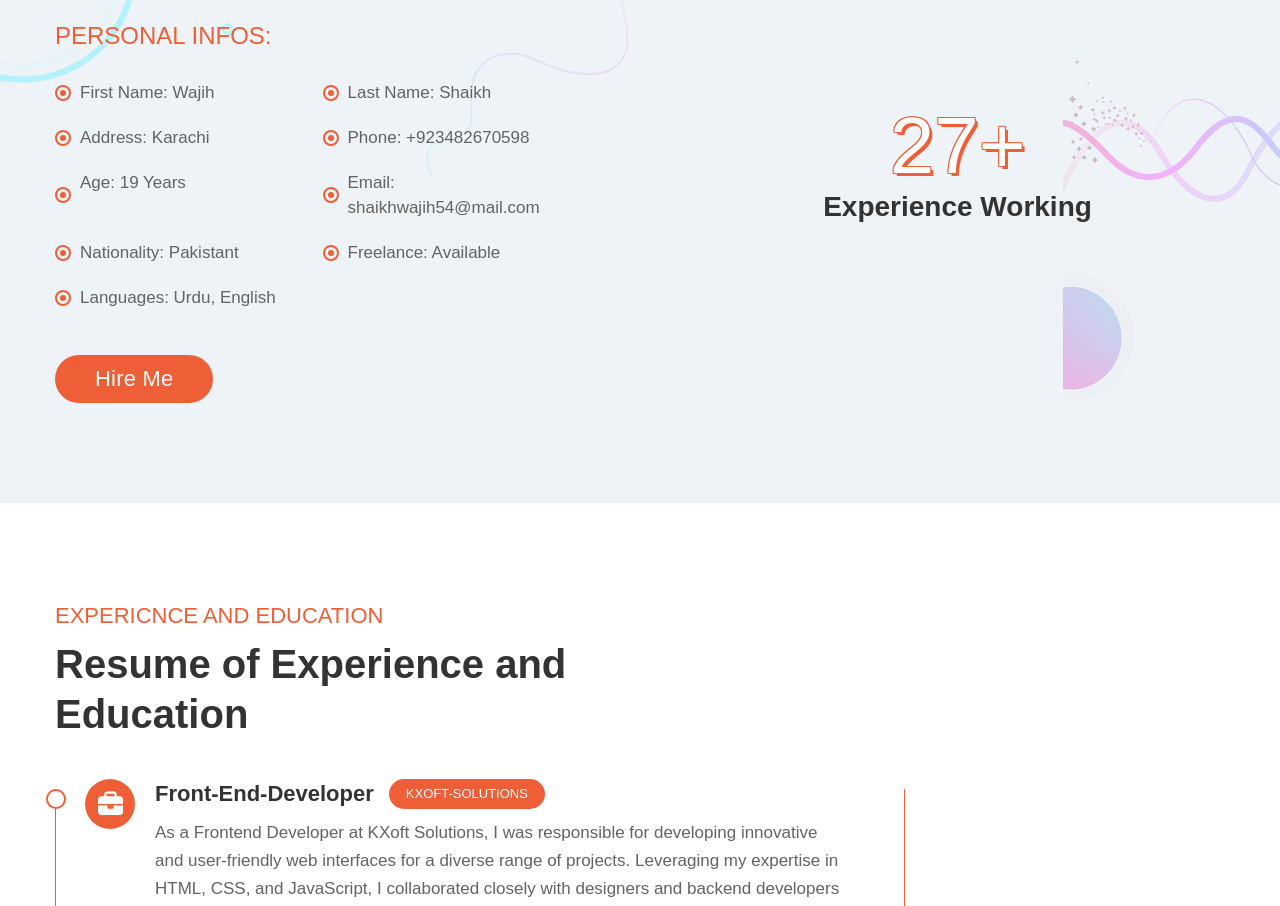
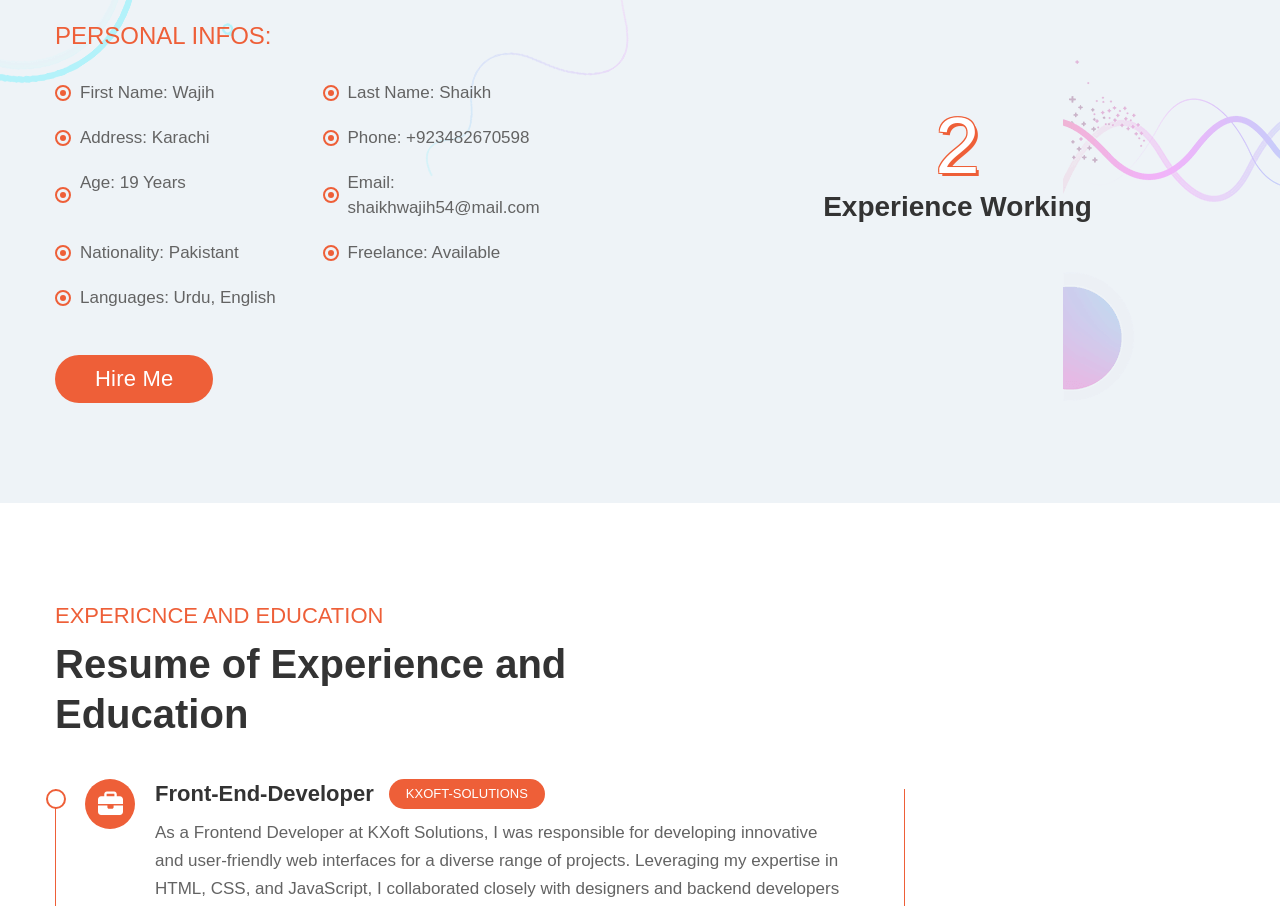
Before and after one commit to WajihShaikh/WajihShaikh, a plain HTML site: page index.html in a window 1280 px wide. Shown: the part 2038-2944 px from the top of the page. Drawn offline with nearby package versions, Linux system fonts and the light colour scheme; files whose address does not match are found by name.

Commit message:
Update index.html

```diff
--- a/index.html
+++ b/index.html
@@ -452,7 +452,7 @@
                     <div class="about__thumbnail">
 
                         <div class="about__experience text-center">
-                            <h4 class="about__experience--title title-stroke">27+</h4>
+                            <h4 class="about__experience--title title-stroke">2</h4>
                             <span class="about__experience--subtitle">Experience Working</span>
                         </div>
                     </div>
```
